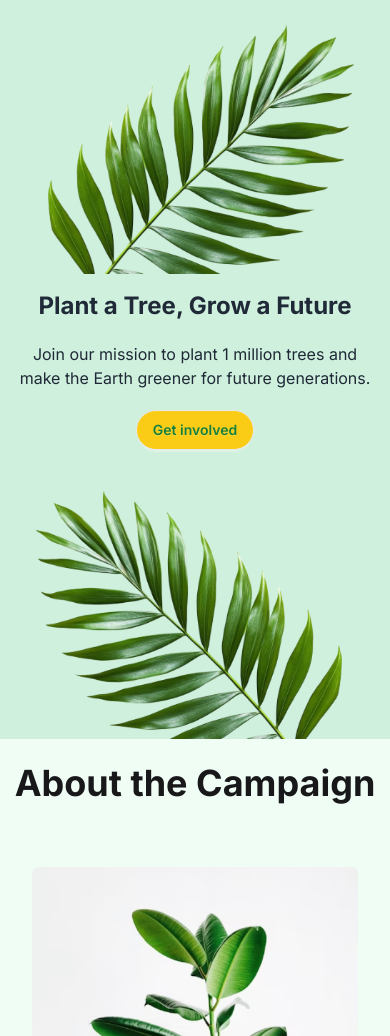
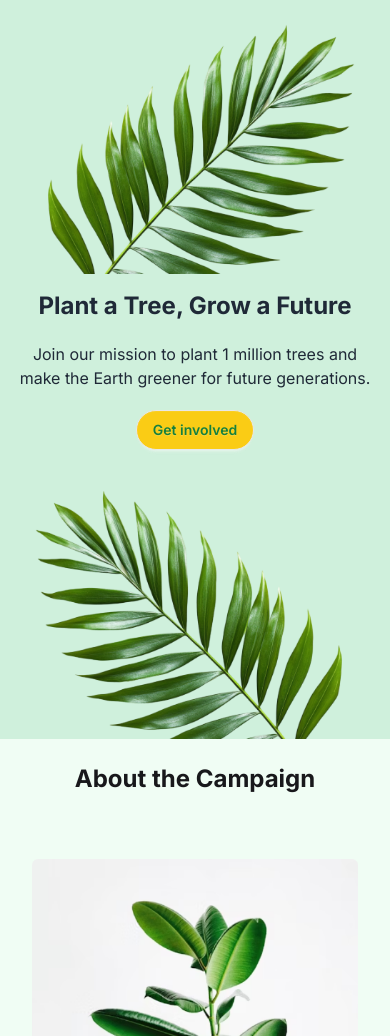
Before and after one commit to Mohammed-Hamim/Green-Earth, a plain HTML site: page index.html in a window 390 px wide. Shown: the part 64-1100 px from the top of the page. Drawn offline with nearby package versions, Linux system fonts and the light colour scheme.

Commit message:
font size is change of campaign title

```diff
--- a/index.html
+++ b/index.html
@@ -90,7 +90,7 @@
         </section> -->
         <!-- Campaign section -->
         <section class="max-w-[1090px] mx-auto mb-6 md:mb-[100px]">
-            <h2 class="text-center font-bold text-4xl mb-8">About the Campaign</h2>
+            <h2 class="text-center font-bold text-2xl md:text-4xl mb-8">About the Campaign</h2>
             <div class="flex flex-col md:flex-row p-8 md:p-0 justify-between items-center gap-10">
                 <div class="md:w-1/2">
                     <img src="./assets/about.png" alt="">
```
